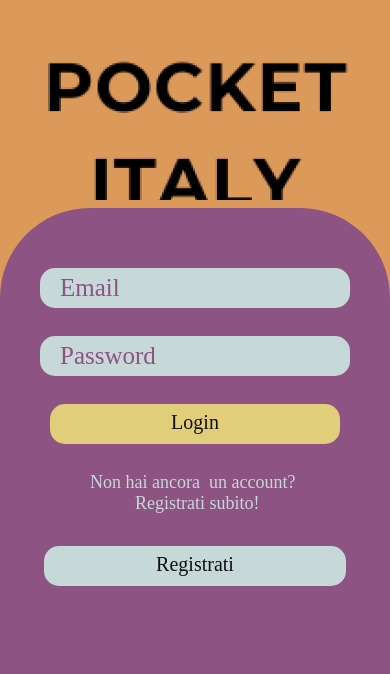
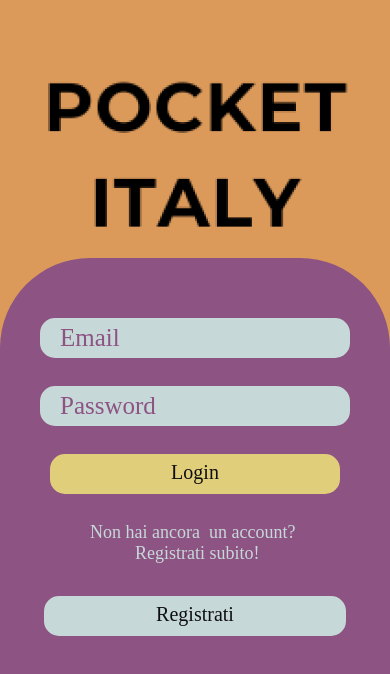
Before and after one commit to BacaroTech/PocketItaly, a React Native app in the folder PocketMobile/: screen /Register in a window 390 px wide. Shown: the top 674 px of the page. Built offline with nearby package versions, Linux system fonts and the light colour scheme; what react-native-storage would draw is missing.

Commit message:
Common layout and Register and Login Layout complete

```diff
--- /dev/null
+++ b/PocketMobile/src/components/PocketLayout.tsx
@@ -0,0 +1,49 @@
+import React, { ReactNode } from 'react';
+
+import {
+  Image,
+  ScrollView,
+  StyleSheet,
+  View,
+} from 'react-native';
+import { IMAGElogo } from 'src/images';
+import {
+  ORANGE,
+  PURPLE,
+} from 'src/utils/pocket-palete';
+import tw from 'twrnc';
+
+const PokeLayoutStyle = StyleSheet.create({
+    scrollView: { flex: 1, backgroundColor: ORANGE },
+    scrollContainerStyle: { flexGrow: 1 },
+    bodyView: {
+        flex: 2, top: 10, backgroundColor: PURPLE,
+
+        borderTopLeftRadius: 90,
+        borderTopRightRadius: 90,
+    },
+    screenLogo: {
+        flex: 1,
+        width: undefined,
+        height: '100%',
+        aspectRatio: 1,
+    },
+});
+const PokeLayout = ({ children }: { children: ReactNode }) => {
+
+    return (
+        <ScrollView style={[PokeLayoutStyle.scrollView]}
+            contentContainerStyle={PokeLayoutStyle.scrollContainerStyle}>
+            <View style={[
+                tw`h-52 flex items-center p-2 mt-10`]}>
+                <Image
+                    style={[PokeLayoutStyle.screenLogo]}
+                    source={IMAGElogo} />
+            </View>
+            <View style={[PokeLayoutStyle.bodyView]}>
+                {children}
+            </View>
+        </ScrollView>
+    );
+};
+export { PokeLayout };
--- a/PocketMobile/src/components/RightMenu/RightMenu.tsx
+++ b/PocketMobile/src/components/RightMenu.tsx
@@ -33,4 +33,4 @@ const RightMenuStyle = StyleSheet.create({
     },
 });
 
-export default RightMenu;
+export { RightMenu };
--- /dev/null
+++ b/PocketMobile/src/components/index.ts
@@ -0,0 +1,3 @@
+export * from './PocketLayout';
+
+export * from './RightMenu';
--- a/PocketMobile/src/core/PokeNavigation.tsx
+++ b/PocketMobile/src/core/PokeNavigation.tsx
@@ -1,6 +1,6 @@
 import React from 'react';
 
-import RightMenu from 'src/components/RightMenu/RightMenu';
+import { RightMenu } from 'src/components';
 import { LoginScreen } from 'src/screens/LoginScreen';
 import { PocketSplashScreen } from 'src/screens/PocketSplashScreen';
 import { RegisterScreen } from 'src/screens/RegisterScreen';
--- a/PocketMobile/src/screens/LoginScreen.tsx
+++ b/PocketMobile/src/screens/LoginScreen.tsx
@@ -1,17 +1,15 @@
 import React, { useState } from 'react';
 
 import {
-  Image,
   Pressable,
   SafeAreaView,
-  ScrollView,
   StyleSheet,
   Text,
   TextInput,
   View,
 } from 'react-native';
+import { PokeLayout } from 'src/components';
 import { usePocketNavigation } from 'src/core';
-import { IMAGElogo } from 'src/images';
 import GeneralStyle, { FontFamilyName } from 'src/utils/GeneralStyle';
 import {
   ORANGE,
@@ -23,11 +21,6 @@ import tw from 'twrnc';
 const LoginStyle = StyleSheet.create({
     containerLogin: {
         flex: 1,
-    },
-    secondContainer: {
-        backgroundColor: PURPLE,
-        borderTopLeftRadius: 90,
-        borderTopRightRadius: 90,
     },
     link: {
         color: ORANGE,
@@ -60,17 +53,8 @@ const LoginScreen = ({ }) => {
         navigation.navigate('Register');
     };
     return (
-        <ScrollView style={[ GeneralStyle.container]}>
-
-            <View style={[tw`flex flex-col justify-between`]}>
-                <View style={[tw`h-42 flex items-center p-2 mt-10`]}>
-                    <Image
-                        style={[tw``, GeneralStyle.screenLogo]}
-                        source={IMAGElogo} />
-                </View>
-                <View style={[tw`h-content`, LoginStyle.secondContainer]}
-                >
-                    <SafeAreaView style={[tw` mx-10 mt-10 mb-5 flex flex-col gap-2`]}>
+        <PokeLayout>
+            <SafeAreaView style={[tw` mx-10 my-10 mb-20 flex flex-col gap-2`]}>
                 <TextInput
                     style={[GeneralStyle.input]}
                     placeholder="Email"
@@ -87,6 +71,8 @@ const LoginScreen = ({ }) => {
                     defaultValue={password}
                     secureTextEntry={true}
                 />
+
+
                 <View style={[tw`mt-5`, GeneralStyle.submit]} >
                     <Pressable onPress={() => login()}>
                         <Text style={[tw`text-center mt-1 text-xl`, GeneralStyle.black]}>Login</Text>
@@ -97,15 +83,13 @@ const LoginScreen = ({ }) => {
                     Non hai ancora  un account? {'\n'} Registrati subito!
                 </Text>
 
-                        <View style={[tw`m-1 mb-100`, GeneralStyle.submitRegistration]} >
+                <View style={[tw`m-1`, GeneralStyle.submitRegistration]} >
                     <Pressable onPress={() => goToRegistration()}>
                         <Text style={[tw`text-center mt-1 text-xl`, GeneralStyle.black]}>Registrati</Text>
                     </Pressable>
                 </View>
             </SafeAreaView>
-                </View>
-            </View>
-        </ScrollView>
+        </PokeLayout>
     );
 
 };
--- a/PocketMobile/src/screens/RegisterScreen.tsx
+++ b/PocketMobile/src/screens/RegisterScreen.tsx
@@ -1,40 +1,18 @@
 import React from 'react';
 
 import {
-  Image,
   Pressable,
   SafeAreaView,
-  ScrollView,
-  StyleSheet,
   Text,
   TextInput,
   View,
 } from 'react-native';
+import { PokeLayout } from 'src/components';
 import { usePocketNavigation } from 'src/core';
-import { IMAGElogo } from 'src/images';
-import GeneralStyle, { FontFamilyName } from 'src/utils/GeneralStyle';
-import {
-  ORANGE,
-  WHITE,
-  YELLOW,
-} from 'src/utils/pocket-palete';
+import GeneralStyle from 'src/utils/GeneralStyle';
+import { PURPLE } from 'src/utils/pocket-palete';
 import tw from 'twrnc';
 
-const RegisterStyle = StyleSheet.create({
-    secondContainer: {
-        backgroundColor: YELLOW,
-        borderTopLeftRadius: 90,
-        borderTopRightRadius: 90,
-    },
-    link: {
-        marginTop: 10,
-        color: ORANGE,
-        fontSize: 18,
-        textAlign: 'left',
-        marginBottom: 10,
-        fontFamily: FontFamilyName,
-    },
-});
 const RegisterScreen = ({ }) => {
     const navigation = usePocketNavigation();
 
@@ -46,33 +24,27 @@ const RegisterScreen = ({ }) => {
         navigation.navigate('Home');
     }
     return (
-        <ScrollView style={[tw`h-full`, GeneralStyle.container]}>
-            <View style={[tw`h-full`, GeneralStyle.container]}>
-                <Image
-                    style={tw`m-auto mt-10 mb-5`}
-                    source={IMAGElogo} />
-                <Text style={[tw`text-center text-8xl mb-10 `, GeneralStyle.title]}>Registrazione</Text>
-                <View style={[tw`pb-26`, RegisterStyle.secondContainer]}>
+        <PokeLayout>
             <SafeAreaView style={tw`mx-10 mt-10 mb-5`}>
                 <TextInput
                     style={[GeneralStyle.input]}
                     onChangeText={valueUpdated => setName(valueUpdated)}
                     placeholder="Nome"
-                        placeholderTextColor={WHITE}
+                    placeholderTextColor={PURPLE}
                     defaultValue={name}
                 />
                 <TextInput
                     style={[GeneralStyle.input]}
                     onChangeText={valueUpdated => setPhone(valueUpdated)}
                     placeholder="Telefono"
-                        placeholderTextColor={WHITE}
+                    placeholderTextColor={PURPLE}
                     defaultValue={phone}
                 />
                 <TextInput
                     style={[GeneralStyle.input]}
                     onChangeText={valueUpdated => setEmail(valueUpdated)}
                     placeholder="Email"
-                        placeholderTextColor={WHITE}
+                    placeholderTextColor={PURPLE}
                     keyboardType="email-address"
                     defaultValue={email}
                 />
@@ -80,7 +52,7 @@ const RegisterScreen = ({ }) => {
                     style={[GeneralStyle.input,]}
                     onChangeText={valueUpdated => setPassword(valueUpdated)}
                     placeholder="Password"
-                        placeholderTextColor={WHITE}
+                    placeholderTextColor={PURPLE}
                     secureTextEntry={true}
                     defaultValue={password}
                 />
@@ -92,9 +64,7 @@ const RegisterScreen = ({ }) => {
                     </Pressable>
                 </View>
             </SafeAreaView>
-                </View>
-            </View>
-        </ScrollView>
+        </PokeLayout>
     );
 
 };
```
Also changed, not shown: PocketMobile/src/screens/FlexTest.tsx (+16 -5 lines). Lines whose indentation alone changed are shown as unchanged.
